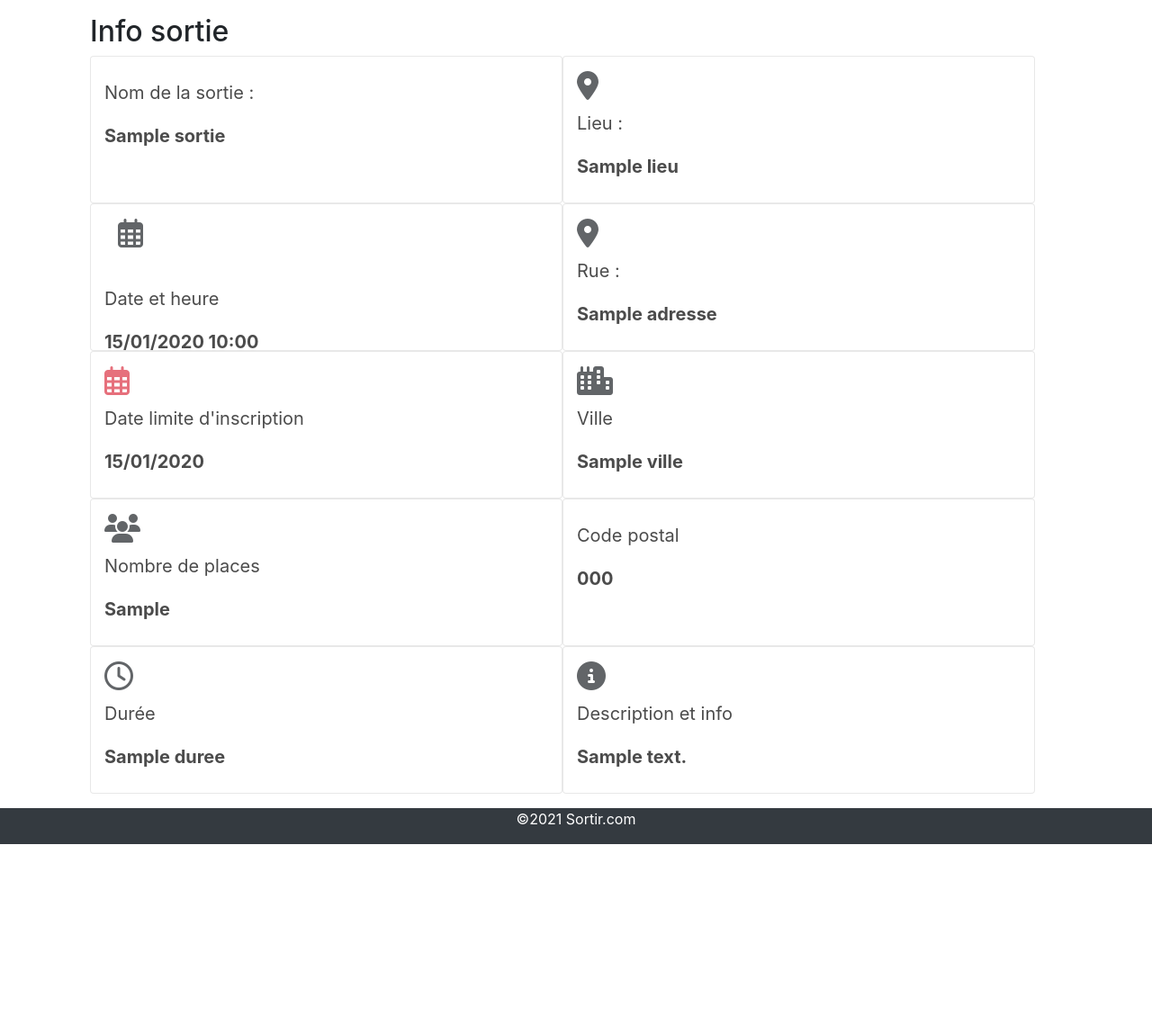
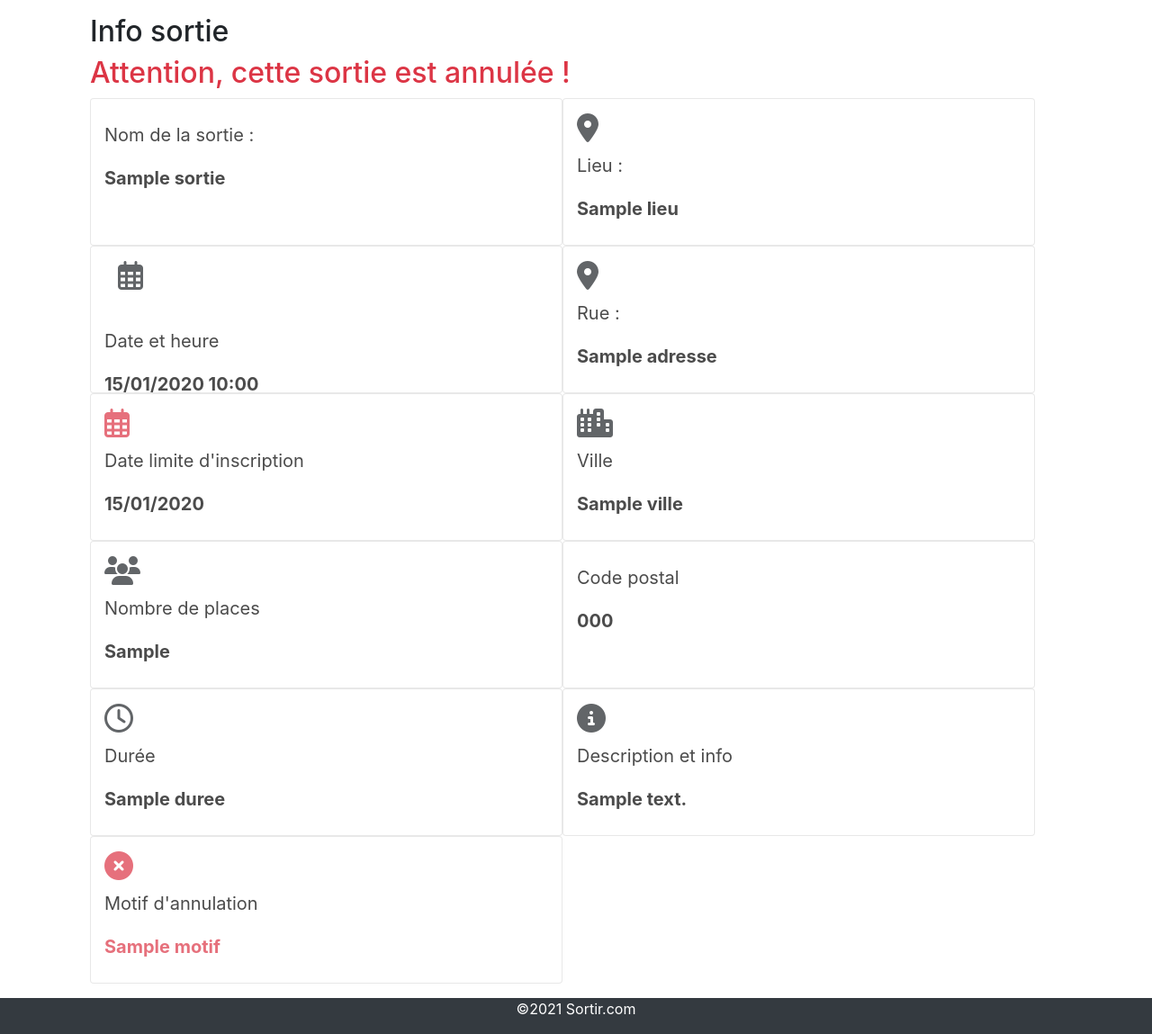
Before and after one commit to AlexandreBaronENI/Project_Sortir, a Symfony app: template sortir/templates/sortie/affichageSortie.html.twig in a window 1280 px wide. Shown: the part 108-1257 px from the top of the page at 90% size. Before the commit the page ends 1046 px from the top, so only its background shows below. Run offline with Twig, Linux system fonts and the light colour scheme; the template is opened without the code that fills it: most values are stand-ins (such as "Sample title", 1, 10 or a date in 2020); some libraries are stand-ins or nearby versions.

Commit message:
:sparkles: Set motif if view is canceled

```diff
--- a/sortir/templates/sortie/affichageSortie.html.twig
+++ b/sortir/templates/sortie/affichageSortie.html.twig
@@ -2,19 +2,21 @@
 {% block css %}<link rel="stylesheet" href="{{ asset('css/affichageSortie.css') }}">{% endblock %}
 {% block main %}
 <div class="container-fluid">
-    <h2>Info sortie   </h2>
-
+    <h2>Info sortie</h2>
+    {% if sortie.motif != null %}
+        <h2 class="text-danger">Attention, cette sortie est annulée !</h2>
+    {% endif %}
     <div class="container-fluid row">
         <div class="col-sm-12 col-md-6 col-lg-6 card item  py-3" id="sortie_name">
             <span class="col-form-label-lg">Nom de la sortie :</span>
-            <span class="col-form-label-lg displayed-data">{{ sortie.nom}}</span>
+            <span class="col-form-label-lg displayed-data">{{sortie.nom}}</span>
         </div>
         <div class="col-sm-12 col-md-6 col-lg-6 card item  py-3" id="lieu">
             <div class="card-icon">
                 <i class="fas fa-map-marker-alt" style="font-size: xx-large"></i>
             </div>
             <span class="col-form-label-lg">  Lieu : </span>
-            <span class="col-form-label-lg displayed-data">{{ sortie.lieu.nom}}</span></div>
+            <span class="col-form-label-lg displayed-data">{{sortie.lieu.nom}}</span></div>
         <div class="col-sm-12 col-md-6 col-lg-6 card item  py-3" id="date_sortie">
             <div class="col-sm-12 col-md-6 col-lg-6 card-icon">
                 <i class="far fa-calendar-alt" style="font-size: xx-large"></i>
@@ -68,6 +70,15 @@
             <span class="col-form-label-lg">Description et info</span>
             <span class="col-form-label-lg displayed-data">{{sortie.commentaire}}
         </div>
+        {% if sortie.motif != null %}
+            <div class="col-sm-12 col-md-6 col-lg-6 card item  py-3" id="description">
+                <div class="card-icon">
+                    <i class="fas fa-times-circle text-danger" style="font-size: xx-large"></i>
+                </div>
+                <span class="col-form-label-lg">Motif d'annulation</span>
+                <span class="col-form-label-lg displayed-data text-danger">{{sortie.motif}}
+            </div>
+        {% endif %}
     </div>
     <div>
         {% for inscrit in (sortie.inscriptions) %}
```
